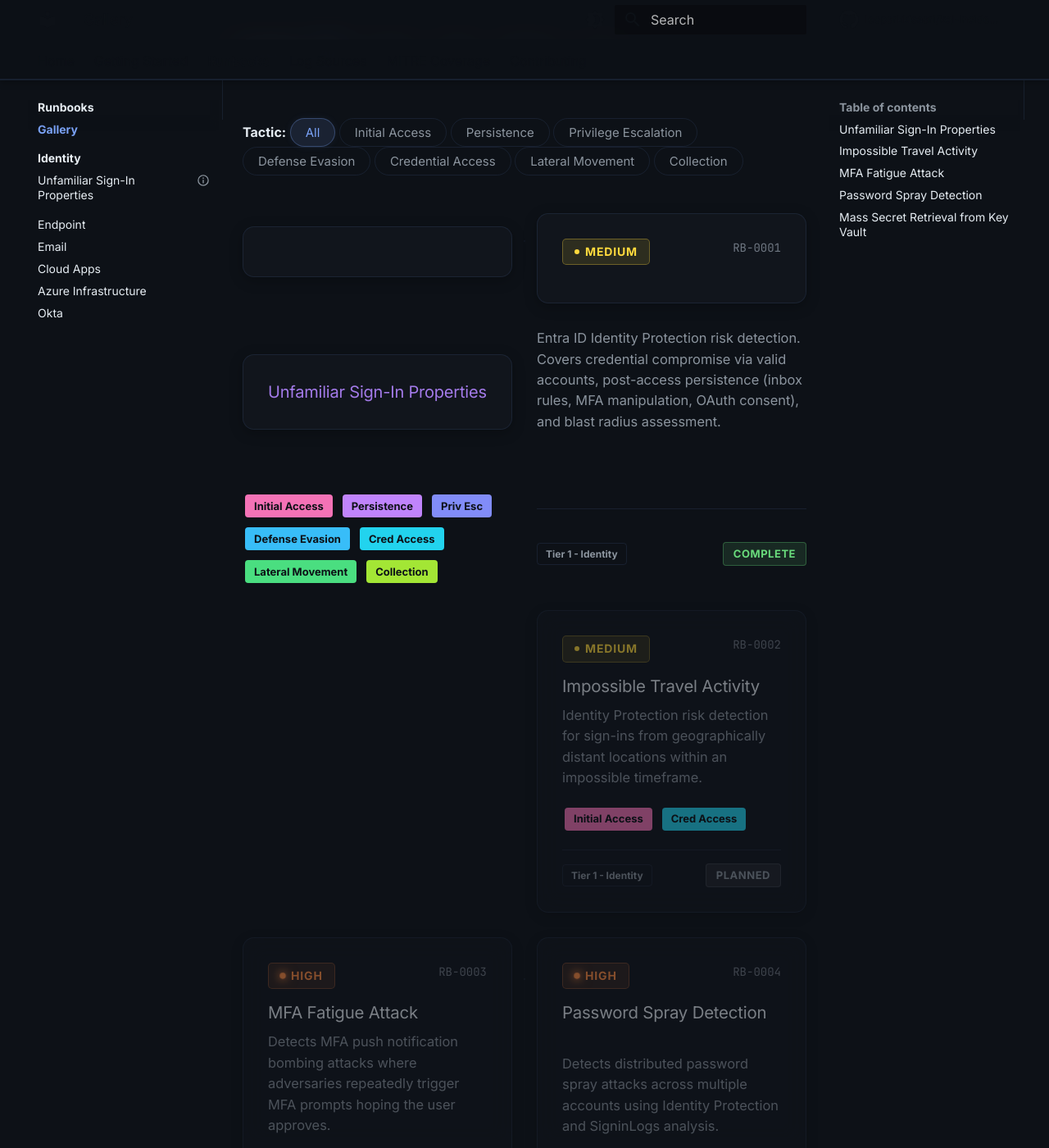
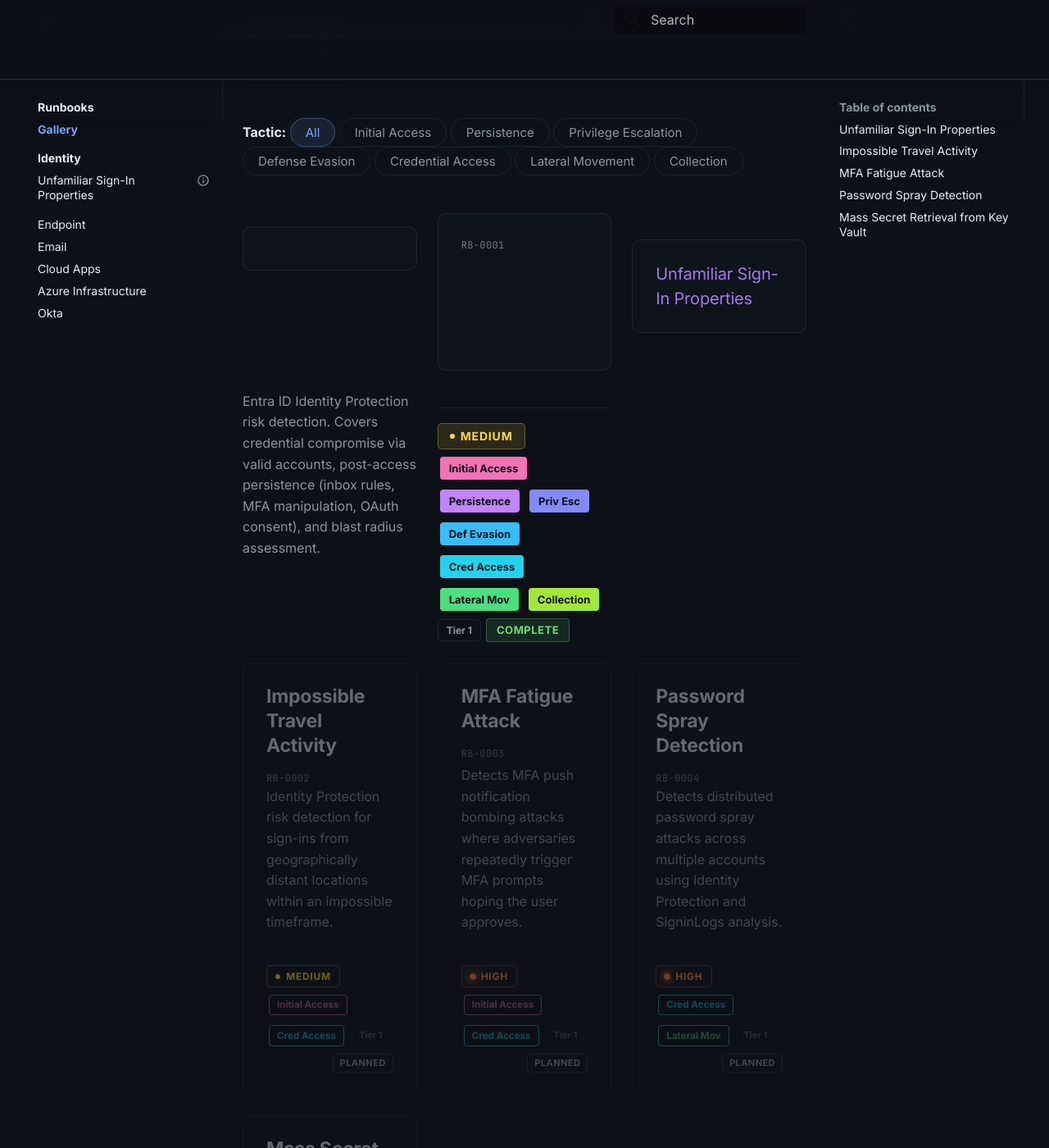
Before and after one commit to semihtut/kql-incident-response, an MkDocs documentation site: the page built from docs/runbooks/gallery.md, in a window 1280 px wide and 1400 px high, scrolled down 305 px. Shown: the whole window at 82% size. Built offline with MkDocs 1.6.1 and Material for MkDocs 9.7.7, drawn with Linux system fonts in a browser that asks for light colours; comment, search, counter and statistics services are not loaded; some of the changed text lies outside the part shown.

Commit message:
Redesign runbook cards with SOC Dashboard layout
- Fixed 3-column grid (2-col tablet, 1-col mobile)
- Internal CSS Grid (header/body/footer zones)
- Header: bold 1.15rem title + muted RB-ID right-aligned
- Footer: all meta in one row (severity, tactics, tier, status)
- Ghost-button badges: transparent bg, border + text only
- MITRE tags in cards: outlined style with tactic color
- Capsule design: 10px radius, 8% opacity border
- Hover: bg lightens, accent glow + top gradient line
- Planned cards: 0.4 opacity, 0.6 on hover

Co-Authored-By: Claude Opus 4.6 <noreply@anthropic.com>

```diff
--- a/docs/runbooks/gallery.md
+++ b/docs/runbooks/gallery.md
@@ -27,7 +27,6 @@ Browse all incident response runbooks. Filter by severity or MITRE ATT&CK tactic
 
 <a class="runbook-card" href="../runbooks/identity/unfamiliar-sign-in-properties/" data-severity="medium" data-tactics="initial-access,persistence,priv-esc,defense-evasion,cred-access,lateral-movement,collection" markdown>
 <div class="runbook-card-header">
-  <span class="severity-badge severity-medium">Medium</span>
   <span class="runbook-card-id">RB-0001</span>
 </div>
 
@@ -37,25 +36,22 @@ Browse all incident response runbooks. Filter by severity or MITRE ATT&CK tactic
 Entra ID Identity Protection risk detection. Covers credential compromise via valid accounts, post-access persistence (inbox rules, MFA manipulation, OAuth consent), and blast radius assessment.
 </div>
 
-<div class="runbook-card-meta">
+<div class="runbook-card-footer">
+  <span class="severity-badge severity-medium">Medium</span>
   <span class="mitre-tag mitre-initial-access">Initial Access</span>
   <span class="mitre-tag mitre-persistence">Persistence</span>
   <span class="mitre-tag mitre-priv-esc">Priv Esc</span>
-  <span class="mitre-tag mitre-defense-evasion">Defense Evasion</span>
+  <span class="mitre-tag mitre-defense-evasion">Def Evasion</span>
   <span class="mitre-tag mitre-cred-access">Cred Access</span>
-  <span class="mitre-tag mitre-lateral-movement">Lateral Movement</span>
+  <span class="mitre-tag mitre-lateral-movement">Lateral Mov</span>
   <span class="mitre-tag mitre-collection">Collection</span>
-</div>
-
-<div class="runbook-card-footer">
-  <span class="tier-badge">Tier 1 - Identity</span>
+  <span class="tier-badge">Tier 1</span>
   <span class="status-badge status-complete">Complete</span>
 </div>
 </a>
 
 <div class="runbook-card" data-severity="medium" data-tactics="initial-access,cred-access" style="opacity: 0.5;" markdown>
 <div class="runbook-card-header">
-  <span class="severity-badge severity-medium">Medium</span>
   <span class="runbook-card-id">RB-0002</span>
 </div>
 
@@ -65,20 +61,17 @@ Entra ID Identity Protection risk detection. Covers credential compromise via va
 Identity Protection risk detection for sign-ins from geographically distant locations within an impossible timeframe.
 </div>
 
-<div class="runbook-card-meta">
+<div class="runbook-card-footer">
+  <span class="severity-badge severity-medium">Medium</span>
   <span class="mitre-tag mitre-initial-access">Initial Access</span>
   <span class="mitre-tag mitre-cred-access">Cred Access</span>
-</div>
-
-<div class="runbook-card-footer">
-  <span class="tier-badge">Tier 1 - Identity</span>
+  <span class="tier-badge">Tier 1</span>
   <span class="status-badge status-planned">Planned</span>
 </div>
 </div>
 
 <div class="runbook-card" data-severity="high" data-tactics="initial-access,cred-access" style="opacity: 0.5;" markdown>
 <div class="runbook-card-header">
-  <span class="severity-badge severity-high">High</span>
   <span class="runbook-card-id">RB-0003</span>
 </div>
 
@@ -88,20 +81,17 @@ Identity Protection risk detection for sign-ins from geographically distant loca
 Detects MFA push notification bombing attacks where adversaries repeatedly trigger MFA prompts hoping the user approves.
 </div>
 
-<div class="runbook-card-meta">
+<div class="runbook-card-footer">
+  <span class="severity-badge severity-high">High</span>
   <span class="mitre-tag mitre-initial-access">Initial Access</span>
   <span class="mitre-tag mitre-cred-access">Cred Access</span>
-</div>
-
-<div class="runbook-card-footer">
-  <span class="tier-badge">Tier 1 - Identity</span>
+  <span class="tier-badge">Tier 1</span>
   <span class="status-badge status-planned">Planned</span>
 </div>
 </div>
 
 <div class="runbook-card" data-severity="high" data-tactics="cred-access,lateral-movement" style="opacity: 0.5;" markdown>
 <div class="runbook-card-header">
-  <span class="severity-badge severity-high">High</span>
   <span class="runbook-card-id">RB-0004</span>
 </div>
 
@@ -111,20 +101,17 @@ Detects MFA push notification bombing attacks where adversaries repeatedly trigg
 Detects distributed password spray attacks across multiple accounts using Identity Protection and SigninLogs analysis.
 </div>
 
-<div class="runbook-card-meta">
+<div class="runbook-card-footer">
+  <span class="severity-badge severity-high">High</span>
   <span class="mitre-tag mitre-cred-access">Cred Access</span>
-  <span class="mitre-tag mitre-lateral-movement">Lateral Movement</span>
-</div>
-
-<div class="runbook-card-footer">
-  <span class="tier-badge">Tier 1 - Identity</span>
+  <span class="mitre-tag mitre-lateral-movement">Lateral Mov</span>
+  <span class="tier-badge">Tier 1</span>
   <span class="status-badge status-planned">Planned</span>
 </div>
 </div>
 
 <div class="runbook-card" data-severity="critical" data-tactics="cred-access,collection,exfiltration" style="opacity: 0.5;" markdown>
 <div class="runbook-card-header">
-  <span class="severity-badge severity-critical">Critical</span>
   <span class="runbook-card-id">RB-0005</span>
 </div>
 
@@ -134,14 +121,12 @@ Detects distributed password spray attacks across multiple accounts using Identi
 Detects mass enumeration and retrieval of secrets from Azure Key Vault, a common post-compromise activity for credential harvesting.
 </div>
 
-<div class="runbook-card-meta">
+<div class="runbook-card-footer">
+  <span class="severity-badge severity-critical">Critical</span>
   <span class="mitre-tag mitre-cred-access">Cred Access</span>
   <span class="mitre-tag mitre-collection">Collection</span>
   <span class="mitre-tag mitre-exfiltration">Exfiltration</span>
-</div>
-
-<div class="runbook-card-footer">
-  <span class="tier-badge">Tier 3 - Azure Infra</span>
+  <span class="tier-badge">Tier 3</span>
   <span class="status-badge status-planned">Planned</span>
 </div>
 </div>
--- a/docs/stylesheets/custom.css
+++ b/docs/stylesheets/custom.css
@@ -687,96 +687,185 @@ html {
   border-color: transparent;
 }
 
-/* ----- 10. Runbook Gallery Cards (Glassmorphism) ----- */
+/* ----- 10. Runbook Gallery Cards (SOC Dashboard) ----- */
 
+/* Grid Container — fixed 3 columns */
 .runbook-gallery {
   display: grid;
-  grid-template-columns: repeat(auto-fill, minmax(300px, 1fr));
-  gap: 1.5rem;
+  grid-template-columns: repeat(3, 1fr);
+  gap: 1.25rem;
   margin: 1.5rem 0;
 }
 
+/* Card — capsule design with internal grid */
 .runbook-card {
-  background: var(--kql-surface);
-  border: 1px solid var(--kql-border);
-  border-radius: var(--kql-radius-lg);
-  padding: 1.5rem;
-  transition: all 0.3s ease;
-  display: flex;
-  flex-direction: column;
+  display: grid;
+  grid-template-rows: auto 1fr auto;
+  background: rgba(22, 27, 34, 0.35);
+  border: 1px solid rgba(228, 228, 228, 0.08);
+  border-radius: 10px;
+  padding: 1.3rem 1.4rem;
   text-decoration: none;
   color: inherit;
-}
-
-[data-md-color-scheme="slate"] .runbook-card {
-  background: rgba(22, 27, 34, 0.5);
-  backdrop-filter: blur(12px);
-  -webkit-backdrop-filter: blur(12px);
-  box-shadow: 0 4px 16px rgba(0, 0, 0, 0.25);
+  transition: all 0.3s cubic-bezier(0.4, 0, 0.2, 1);
+  position: relative;
+  overflow: hidden;
 }
 
 [data-md-color-scheme="default"] .runbook-card {
-  background: #e8e6ed;
-  box-shadow: 0 2px 8px rgba(0, 0, 0, 0.06);
+  background: rgba(0, 0, 0, 0.03);
+  border: 1px solid rgba(0, 0, 0, 0.08);
 }
 
+/* Hover — lighten bg + accent glow */
 .runbook-card:hover {
-  transform: translateY(-4px);
-  border-color: var(--kql-border-hover);
   text-decoration: none;
   color: inherit;
+  transform: translateY(-3px);
 }
 
 [data-md-color-scheme="slate"] .runbook-card:hover {
-  box-shadow: 0 8px 32px rgba(0, 0, 0, 0.4), 0 0 20px var(--kql-glow);
+  background: rgba(28, 35, 51, 0.55);
+  border-color: rgba(122, 162, 247, 0.18);
+  box-shadow:
+    0 0 24px rgba(122, 162, 247, 0.1),
+    0 8px 32px rgba(0, 0, 0, 0.3);
 }
 
 [data-md-color-scheme="default"] .runbook-card:hover {
-  box-shadow: 0 6px 20px rgba(0, 0, 0, 0.1);
+  background: rgba(0, 0, 0, 0.06);
+  border-color: rgba(90, 106, 207, 0.2);
+  box-shadow: 0 6px 20px rgba(0, 0, 0, 0.08);
 }
 
+/* Subtle top accent line on hover */
+.runbook-card::before {
+  content: "";
+  position: absolute;
+  top: 0; left: 0; right: 0;
+  height: 2px;
+  background: linear-gradient(90deg, var(--kql-accent), var(--kql-accent-alt));
+  opacity: 0;
+  transition: opacity 0.3s ease;
+}
+
+.runbook-card:hover::before {
+  opacity: 1;
+}
+
+/* Zone 1: Header — title + ID */
 .runbook-card-header {
   display: flex;
   justify-content: space-between;
   align-items: flex-start;
-  margin-bottom: 0.8rem;
+  gap: 0.8rem;
+  margin-bottom: 0;
 }
 
 .runbook-card h3 {
-  margin: 0 0 0.5rem;
-  font-size: 1.02rem;
+  margin: 0 0 0.6rem;
+  font-size: 1.15rem;
+  font-weight: 700;
   line-height: 1.3;
+  color: var(--kql-text);
+  order: -1;
+}
+
+.runbook-card:hover h3 {
+  color: var(--kql-accent);
+}
+
+[data-md-color-scheme="default"] .runbook-card h3 {
+  color: var(--kql-text);
+}
+
+[data-md-color-scheme="default"] .runbook-card:hover h3 {
+  color: var(--md-primary-fg-color);
 }
 
 .runbook-card-id {
-  font-size: 0.7rem;
+  font-size: 0.6rem;
   color: var(--kql-text-faint);
   font-family: var(--md-code-font, monospace);
+  white-space: nowrap;
+  letter-spacing: 0.03em;
+  padding-top: 0.15rem;
 }
 
+/* Zone 2: Description — middle zone */
 .runbook-card-description {
-  font-size: 0.82rem;
+  font-size: 0.8rem;
   color: var(--kql-text-muted);
-  line-height: 1.55;
-  margin-bottom: 1rem;
-  flex-grow: 1;
+  line-height: 1.6;
+  margin-bottom: 0;
 }
 
-.runbook-card-meta {
+/* Zone 3: Footer — all meta badges */
+.runbook-card-footer {
   display: flex;
   flex-wrap: wrap;
   gap: 0.3rem;
-  margin-top: auto;
+  align-items: center;
+  padding-top: 0.9rem;
+  margin-top: 1rem;
+  border-top: 1px solid rgba(228, 228, 228, 0.06);
 }
 
-.runbook-card-footer {
-  display: flex;
-  justify-content: space-between;
-  align-items: center;
-  margin-top: 1rem;
-  padding-top: 0.8rem;
-  border-top: 1px solid var(--kql-border);
-  font-size: 0.8rem;
+[data-md-color-scheme="default"] .runbook-card-footer {
+  border-top-color: rgba(0, 0, 0, 0.06);
+}
+
+/* Ghost severity badges inside cards — border + text only */
+.runbook-card .severity-badge {
+  background: transparent;
+  font-size: 0.6rem;
+  padding: 0.15rem 0.5rem;
+}
+
+/* Ghost MITRE tags inside cards */
+.runbook-card .mitre-tag {
+  background: transparent !important;
+  border: 1px solid;
+  font-size: 0.58rem;
+  padding: 0.12rem 0.45rem;
+  opacity: 0.7;
+}
+
+.runbook-card .mitre-tag:hover {
+  opacity: 1;
+  transform: none;
+}
+
+.runbook-card .mitre-initial-access { color: var(--mitre-initial-access); }
+.runbook-card .mitre-persistence { color: var(--mitre-persistence); }
+.runbook-card .mitre-priv-esc { color: var(--mitre-priv-esc); }
+.runbook-card .mitre-defense-evasion { color: var(--mitre-defense-evasion); }
+.runbook-card .mitre-cred-access { color: var(--mitre-cred-access); }
+.runbook-card .mitre-lateral-movement { color: var(--mitre-lateral-movement); }
+.runbook-card .mitre-collection { color: var(--mitre-collection); }
+.runbook-card .mitre-exfiltration { color: var(--mitre-exfiltration); }
+
+/* Ghost tier + status badges inside cards */
+.runbook-card .tier-badge {
+  font-size: 0.55rem;
+  padding: 0.1rem 0.4rem;
+  opacity: 0.5;
+}
+
+.runbook-card .status-badge {
+  background: transparent;
+  font-size: 0.55rem;
+  padding: 0.1rem 0.4rem;
+  margin-left: auto;
+}
+
+/* Planned card muted state */
+.runbook-card[style*="opacity"] {
+  opacity: 0.4 !important;
+}
+
+.runbook-card[style*="opacity"]:hover {
+  opacity: 0.6 !important;
 }
 
 /* ----- 11. Gallery Filter Buttons ----- */
@@ -1177,6 +1266,12 @@ html {
 
 /* ----- 22. Responsive ----- */
 
+@media (max-width: 1100px) {
+  .runbook-gallery {
+    grid-template-columns: repeat(2, 1fr);
+  }
+}
+
 @media (max-width: 768px) {
   .kql-hero {
     padding: 3rem 1.5rem;
@@ -1204,6 +1299,7 @@ html {
 
   .runbook-gallery {
     grid-template-columns: 1fr;
+    gap: 1rem;
   }
 
   .kql-features {
```
Also changed, not shown: docs/index.md (+4 -7 lines).
